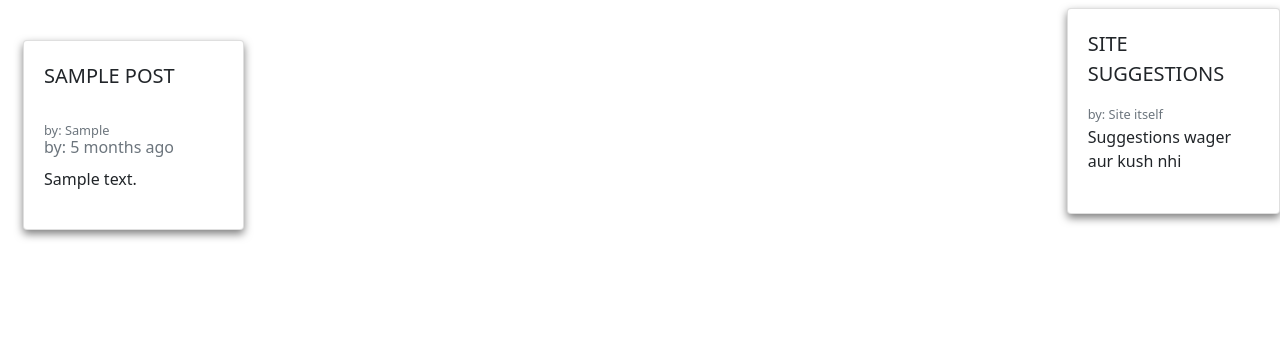
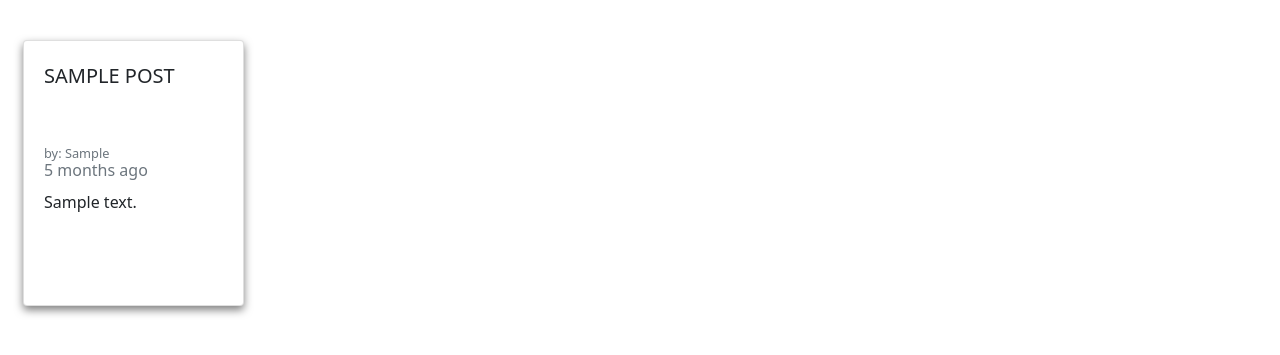
Before and after one commit to areeburrub/Tweak, a Flask app: page /posts in a window 1280 px wide. Shown: the part 56-411 px from the top of the page. Run offline with Flask 2, Linux system fonts and the light colour scheme; a user stored in the database is signed in; tables that the repository leaves empty hold one stand-in row (values such as "Sample post"); parts of the project's set-up code (start-up, migrations or seed data) failed here and were passed over; some libraries are stand-ins or nearby versions.

Commit message:
Minor Bugs

```diff
--- a/templates/index.html
+++ b/templates/index.html
@@ -40,7 +40,7 @@
           </div>
         </div>
         <div class="sm:w-2/3 sm:pl-8 sm:py-8 sm:border-l border-gray-300 sm:border-t-0 border-t mt-4 pt-4 sm:mt-0 text-center sm:text-left">
-          <p class="leading-relaxed text-lg mb-4">This is a Simple Messeging and news feed portal. it's Simple to use and easily accesable</p>
+          <p class="leading-relaxed text-lg mb-4">In this busy world give some moment to your thoughts and write something inspiring on <b>Tweak</b>. <br> <b>Tweak</b> is a Simple Blogging and news feeding portal. it's Simple to use and easily accesable.</p>
           <a href="{{ url_for('signup') }}" class="text-teal-500 inline-flex items-center">Register Now
             <svg fill="none" stroke="currentColor" stroke-linecap="round" stroke-linejoin="round" stroke-width="2" class="w-4 h-4 ml-2" viewBox="0 0 24 24">
               <path d="M5 12h14M12 5l7 7-7 7"></path>
--- a/templates/login.html
+++ b/templates/login.html
@@ -1,5 +1,6 @@
 {% extends "bootstrap/base.html" %}
 {% import "bootstrap/wtf.html" as wtf %}
+
 
 {% block head %}
   <title>Login - Tweak || A Social Blogging Website</title>
@@ -23,7 +24,6 @@
   <meta name="twitter:title" content=" Login - Tweak || A Social Blogging Website">
   <meta name="twitter:description" content="In this busy world give some moment to your thoughts and write something inspiring">
   <meta name="twitter:image" content="https://tweak-web.herokuapp.com/static/profile_pics/default.png">
-
 {% endblock %}
 
 {% block styles %}
--- a/templates/post.html
+++ b/templates/post.html
@@ -4,6 +4,9 @@
 <link href="https://unpkg.com/tailwindcss@^1.0/dist/tailwind.min.css" rel="stylesheet">
 
 <style>
+  card-text::-webkit-scrollbar {
+  width: 5px;
+}
 </style>
 {% endblock %}
 
@@ -32,7 +35,7 @@
                   </p>
                   <p class="card-subtitle mb-2 text-uppercase">by:<a href="{{ url_for('dashboard',pro = post.post_by) }}">{{ post.post_by }}</a></p>
                   <p class="card-subtitle mb-2 text-uppercase">on: {{ post.post_created | datetimeformat }}</p>
-                  <p class="card-text"> {{ post.post_body | safe }} </p>
+                  <p class="card-text" style="overflow: scroll; width:100%; height: auto; "> {{ post.post_body | safe }} </p>
                   {% if name == profile %}
                   <div class="row mt-5">
                   <div class="col-md-3"></div>
--- a/templates/posts.html
+++ b/templates/posts.html
@@ -41,11 +41,11 @@
                       {{ post.post_title }}
                     </p>
                     <small class="card-subtitle mb-2 text-muted">by: {{ post.post_by }}</small>
-                    <p class="card-subtitle mb-2 text-muted">by: {{ post.post_created | datetimeformat }}</p>
-                    <div class="card-text" style="overflow: hidden;  max-height: 14ch;"> {{ post.post_body | safe }} </div>
+                    <p class="card-subtitle mb-2 text-muted">{{ post.post_created | datetimeformat }}</p>
+                    <div class="card-text" style="overflow: hidden; height: 100px;"> {{ post.post_body | safe }} </div>
                   </div>
                 </div>
-               </a>
+              </a>
             </div>
             {% endfor %}
           {% endif %}
@@ -64,21 +64,9 @@
           </div>
         </div>
 
-
       </div>
     </div>
 
-    <div class="col-lg-2 p-0">
-      <div class="card h-full w-full d-lg-block d-md-none d-none" style="box-shadow: 0 4px 8px 0 rgba(0, 0, 0, 0.5);">
-        <div class="card-body">
-          <p class="card-title text-uppercase lead" style="overflow: hidden;  max-height: 15ch;">
-            <a href="#">Site Suggestions</a>
-          </p>
-          <small class="card-subtitle mb-2 text-muted">by: Site itself</small>
-          <p class="card-text" style="overflow: hidden;  max-height: 14ch;">Suggestions wager aur kush nhi</p>
-        </div>
-      </div>
-    </div>
   </div>
 </div>
 
--- a/templates/profile.html
+++ b/templates/profile.html
@@ -124,7 +124,7 @@
                       <p class="card-title text-uppercase lead" style="overflow: hidden; position: relative; height: 30%;  max-height: 15ch;">
                         {{ post.post_title }}
                       </p>
-                      <small class="card-subtitle mb-2 text-muted">by: {{ post.post_by }}</small>
+                      <small class="card-subtitle mb-2 text-muted">{{ post.post_by }}</small>
                       <p class="card-subtitle mb-2 text-muted">on: {{ post.post_created | datetimeformat }}</p>
                       <div class="card-text" style="overflow: hidden;  max-height: 14ch;"> {{ post.post_body | safe }} </div>
                     </div>
```
Also changed, not shown: test.db. Lines whose indentation alone changed are shown as unchanged.
